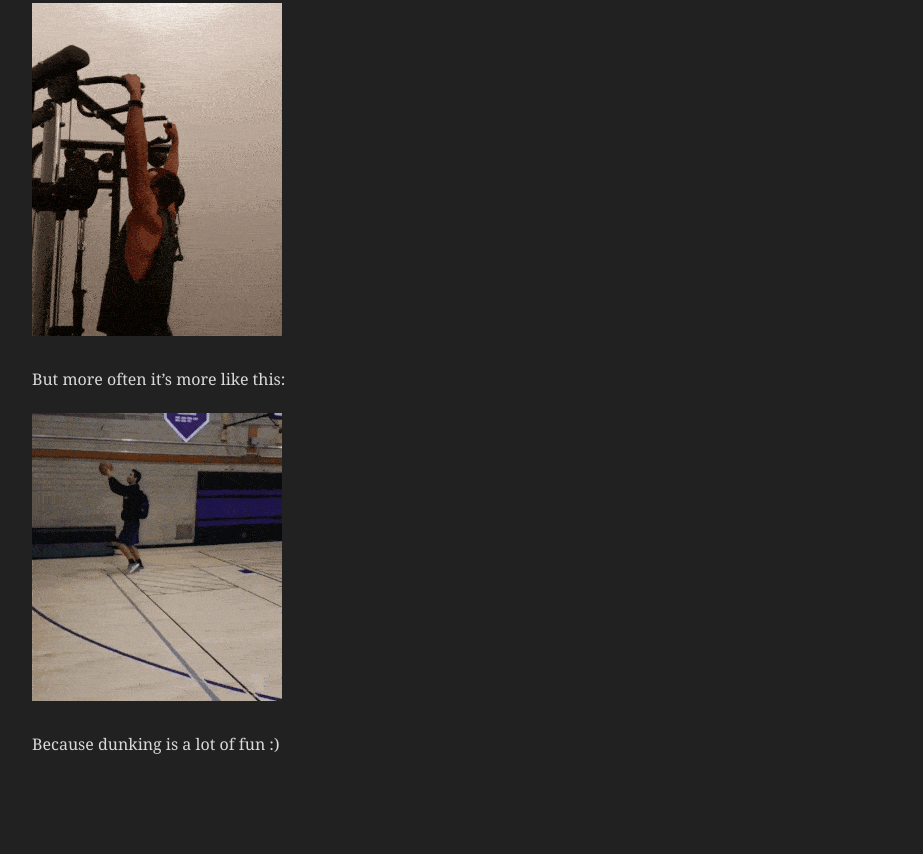
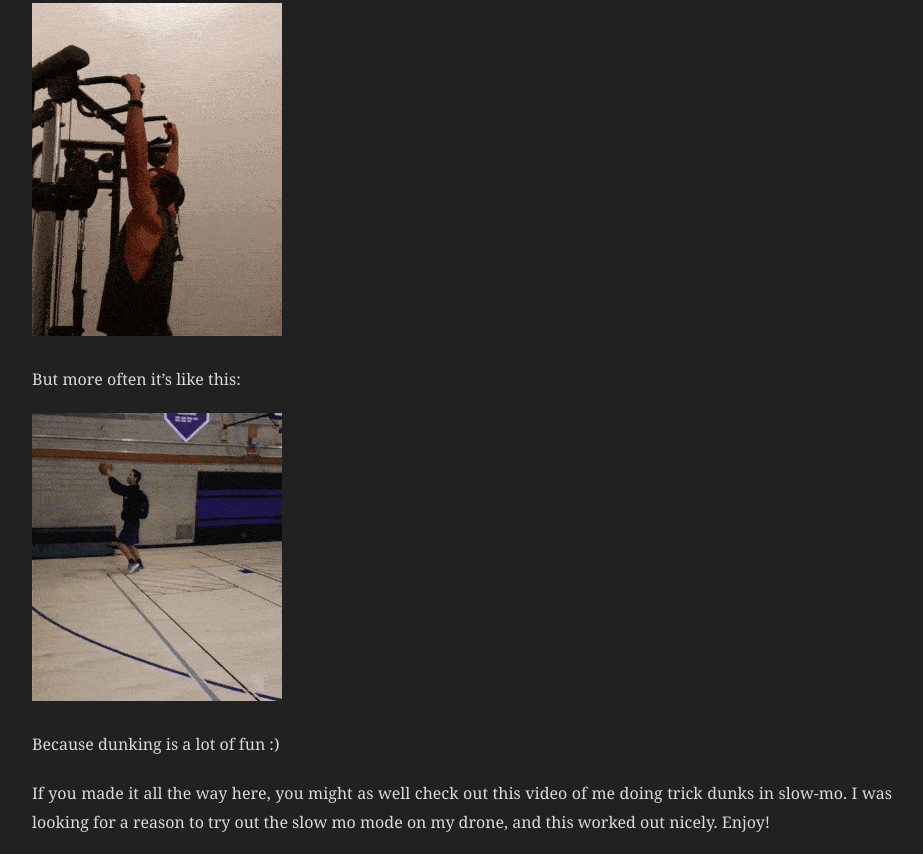
Before and after one commit to EricJoraskie/personal_website, a plain HTML site: page athletics/index.html in a window 1280 px wide. Shown: the part 1456-2310 px from the top of the page, without its empty margins (178-1101 px from the left). Before the commit the page ends 2267 px from the top, so only its background shows below. Drawn offline with Linux system fonts and the light colour scheme.

Commit message:
added slowmo dunks video

```diff
--- a/athletics/index.html
+++ b/athletics/index.html
@@ -143,9 +143,15 @@ However, I do enjoy being an athlete. For fun, here is my high school highlight
 <p><img src="/images/athletics/nurecinsta.jpeg" alt="Eric being featured on NU Recreation&rsquo;s instagram"></p>
 <p>And occasionally I still like to do things like this when at the gym:</p>
 <p><img src="/images/athletics/muscleupgif.gif" alt="Eric doing a muscle-up"></p>
-<p>But more often it&rsquo;s more like this:</p>
+<p>But more often it&rsquo;s like this:</p>
 <p><img src="/images/athletics/dunkgif.gif" alt="Eric catching a trick alleyoop"></p>
 <p>Because dunking is a lot of fun :)</p>
+<p>If you made it all the way here, you might as well check out this video of me doing trick dunks in slow-mo. I was looking for a reason to try out the slow mo mode on my drone, and this worked out nicely. Enjoy!</p>
+
+<div style="position: relative; padding-bottom: 56.25%; height: 0; overflow: hidden;">
+  <iframe src="https://www.youtube.com/embed/Z1IppXIfd3Q" style="position: absolute; top: 0; left: 0; width: 100%; height: 100%; border:0;" allowfullscreen title="YouTube Video"></iframe>
+</div>
+
 
   </article>
 </section>
```
